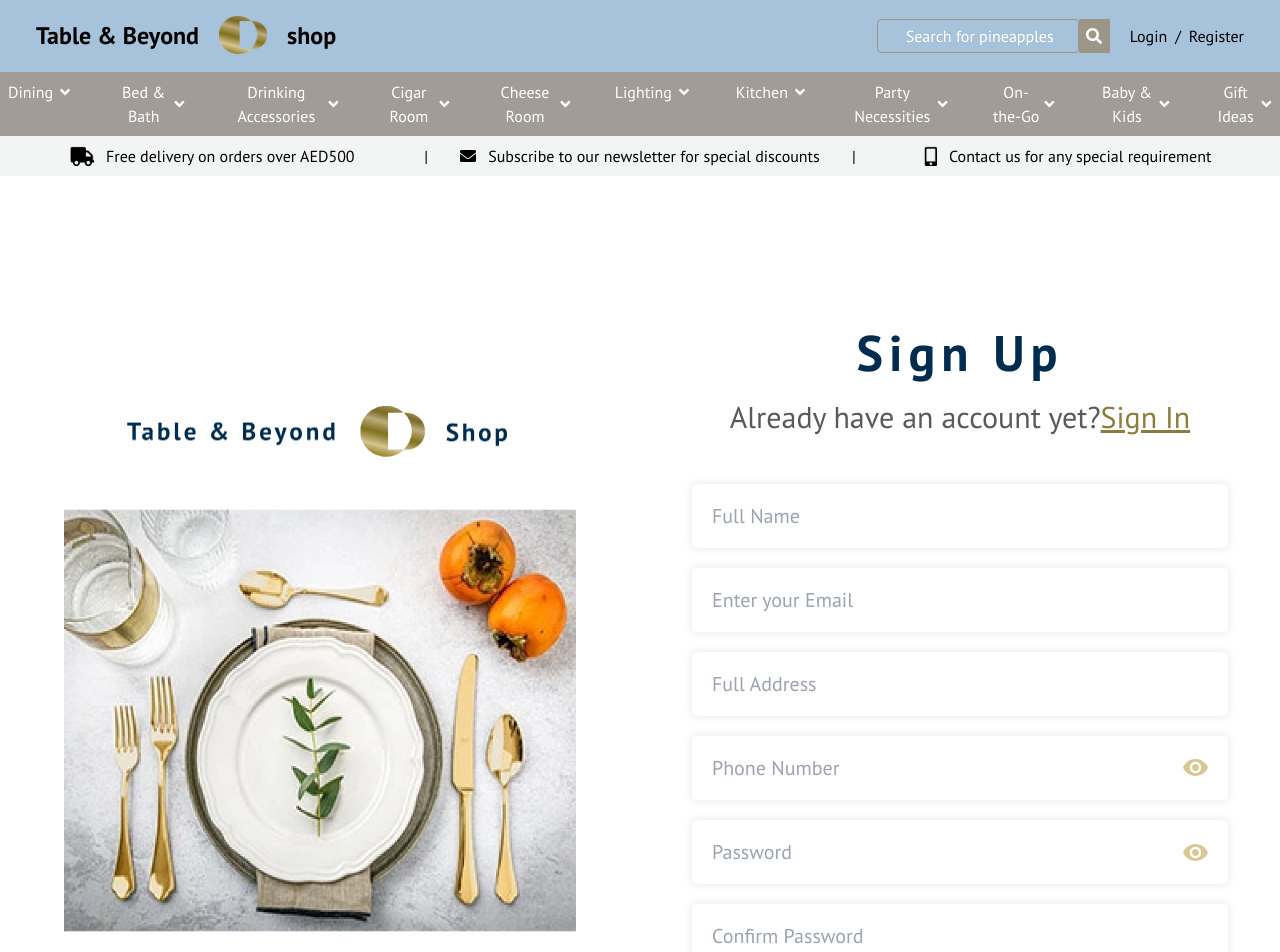
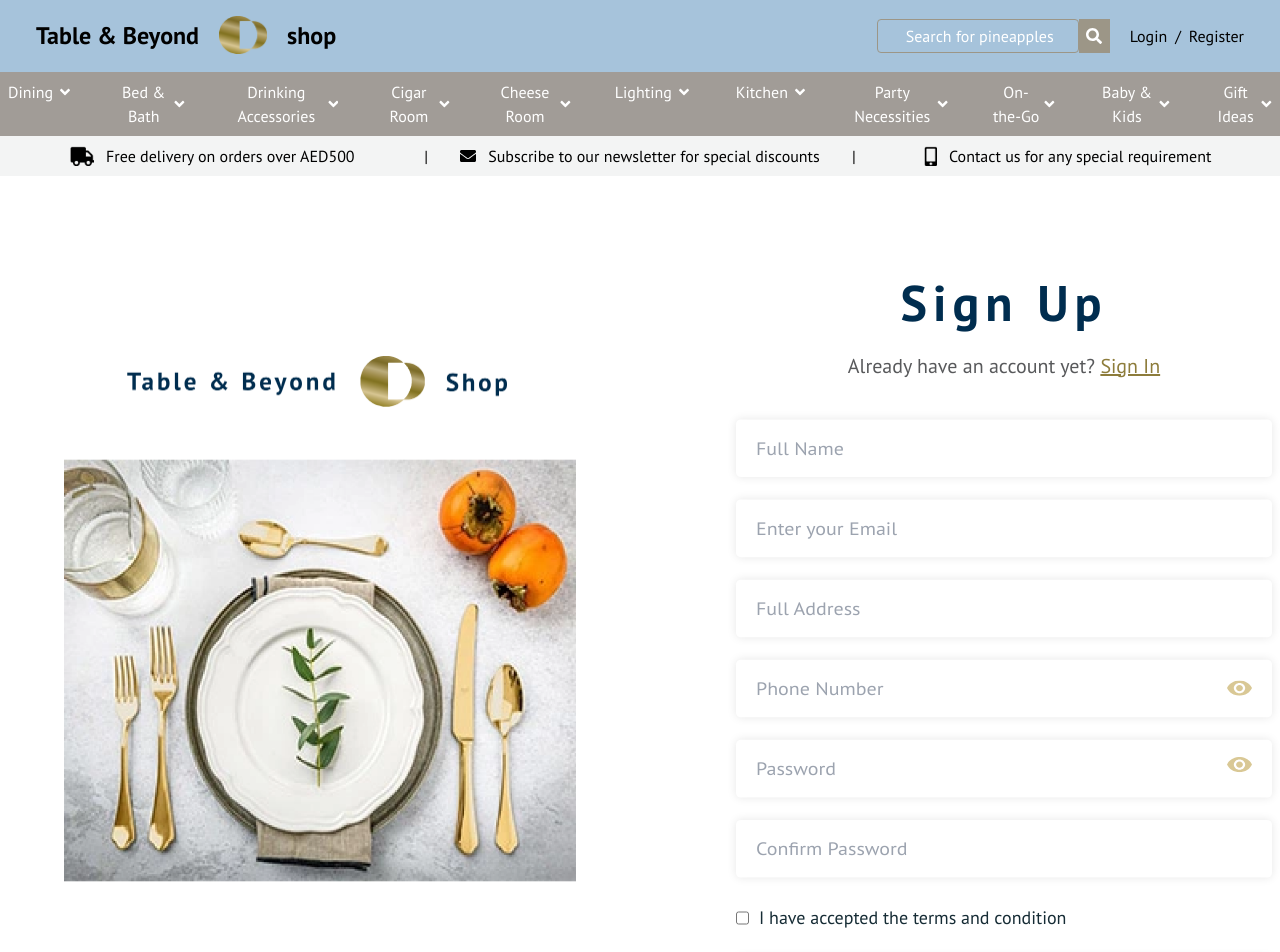
Before and after one commit to smbdzone/Tableandbeyondshop-front-end, a React (Vite) app: page /signup in a window 1280 px wide. Shown: the top 952 px of the page. Built offline with nearby package versions, Linux system fonts and the light colour scheme.

Commit message:
feat: signup changes

```diff
--- a/src/components/authComponents/RightContainer/RightContainerSignUp.jsx
+++ b/src/components/authComponents/RightContainer/RightContainerSignUp.jsx
@@ -73,20 +73,20 @@ export const RightContainerSignUp = () => {
 
 
   return (
-    <div className='w-1/2 flex flex-col  items-center '>
-            <p className='loginheading pb-[20px] '>Sign Up</p>
-            <p className='subheading pb-[50px] text-[30px]'>Already have an account yet?<span className='text-[#8D7C3B] cursor-pointer' onClick={() => navigate('/login')}><u>Sign In</u></span></p>
-            <div className='flex flex-col gap-[20px] relative'>
-                <Input type='text' placeholder='Full Name' className="h-[100px]"  value={name} onChange={(e) => setName(e.target.value)} />
+    <div className='flex flex-col ml-24  items-center '>
+            <p className='loginheading pb-[20px] text-[50px] '>Sign Up</p>
+            <p className='subheading pb-[10px] text-[20px]'>Already have an account yet? <span className='text-[#8D7C3B] cursor-pointer' onClick={() => navigate('/login')}><u>Sign In</u></span></p>
+            <div className='flex flex-col gap-[25px] relative scale-y-90'>
+                <Input type='text' placeholder='Full Name'  value={name} onChange={(e) => setName(e.target.value)} />
                 <Input type="email" placeholder="Enter your Email" value={email} onChange={(e) => setEmail(e.target.value)} />
                 <Input type='text' placeholder='Full Address' value={address} onChange={(e) => setAddress(e.target.value)} />
                 <Input type='number' placeholder='Phone Number' value={phoneNumber} onChange={(e) => setPhoneNumber(e.target.value)} />
                 <Input type={showPassword ? 'text' : 'password'} placeholder='Password' value={password} onChange={(e) => setPassword(e.target.value)} />
-                <svg xmlns="http://www.w3.org/2000/svg" width="25" height="17" viewBox="0 0 25 17" fill="none" className='absolute top-[275px] right-[20px]' onClick={() => setShowPassword(!showPassword)}>
+                <svg xmlns="http://www.w3.org/2000/svg" width="25" height="17" viewBox="0 0 25 17" fill="none" className='absolute top-[290px] right-[20px]' onClick={() => setShowPassword(!showPassword)}>
                     <path d="M12.5 5.1C11.5959 5.1 10.7287 5.45821 10.0894 6.09584C9.45008 6.73346 9.09091 7.59826 9.09091 8.5C9.09091 9.40174 9.45008 10.2665 10.0894 10.9042C10.7287 11.5418 11.5959 11.9 12.5 11.9C13.4041 11.9 14.2713 11.5418 14.9106 10.9042C15.5499 10.2665 15.9091 9.40174 15.9091 8.5C15.9091 7.59826 15.5499 6.73346 14.9106 6.09584C14.2713 5.45821 13.4041 5.1 12.5 5.1ZM12.5 14.1667C10.9931 14.1667 9.5479 13.5696 8.48235 12.5069C7.4168 11.4442 6.81818 10.0029 6.81818 8.5C6.81818 6.99711 7.4168 5.55577 8.48235 4.49306C9.5479 3.43036 10.9931 2.83333 12.5 2.83333C14.0069 2.83333 15.4521 3.43036 16.5177 4.49306C17.5832 5.55577 18.1818 6.99711 18.1818 8.5C18.1818 10.0029 17.5832 11.4442 16.5177 12.5069C15.4521 13.5696 14.0069 14.1667 12.5 14.1667ZM12.5 0C6.81818 0 1.96591 3.52467 0 8.5C1.96591 13.4753 6.81818 17 12.5 17C18.1818 17 23.0341 13.4753 25 8.5C23.0341 3.52467 18.1818 0 12.5 0Z" fill="#D9C895" />
                 </svg>
                 <Input type={showConfirmPassword ? 'text' : 'password'} placeholder='Confirm Password' value={confirmPassword} onChange={(e) => setConfirmPassword(e.target.value)} />
-                <svg xmlns="http://www.w3.org/2000/svg" width="25" height="17" viewBox="0 0 25 17" fill="none" className='absolute top-[360px] right-[20px]' onClick={() => setShowConfirmPassword(!showPassword)}>
+                <svg xmlns="http://www.w3.org/2000/svg" width="25" height="17" viewBox="0 0 25 17" fill="none" className='absolute top-[375px] right-[20px]' onClick={() => setShowConfirmPassword(!showPassword)}>
                     <path d="M12.5 5.1C11.5959 5.1 10.7287 5.45821 10.0894 6.09584C9.45008 6.73346 9.09091 7.59826 9.09091 8.5C9.09091 9.40174 9.45008 10.2665 10.0894 10.9042C10.7287 11.5418 11.5959 11.9 12.5 11.9C13.4041 11.9 14.2713 11.5418 14.9106 10.9042C15.5499 10.2665 15.9091 9.40174 15.9091 8.5C15.9091 7.59826 15.5499 6.73346 14.9106 6.09584C14.2713 5.45821 13.4041 5.1 12.5 5.1ZM12.5 14.1667C10.9931 14.1667 9.5479 13.5696 8.48235 12.5069C7.4168 11.4442 6.81818 10.0029 6.81818 8.5C6.81818 6.99711 7.4168 5.55577 8.48235 4.49306C9.5479 3.43036 10.9931 2.83333 12.5 2.83333C14.0069 2.83333 15.4521 3.43036 16.5177 4.49306C17.5832 5.55577 18.1818 6.99711 18.1818 8.5C18.1818 10.0029 17.5832 11.4442 16.5177 12.5069C15.4521 13.5696 14.0069 14.1667 12.5 14.1667ZM12.5 0C6.81818 0 1.96591 3.52467 0 8.5C1.96591 13.4753 6.81818 17 12.5 17C18.1818 17 23.0341 13.4753 25 8.5C23.0341 3.52467 18.1818 0 12.5 0Z" fill="#D9C895" />
                 </svg>
             </div>
@@ -100,24 +100,28 @@ export const RightContainerSignUp = () => {
                 justifyContent: "space-between",
                 width: "536px",
             }}>
-                <div className='flex '>
-                    <input type="checkbox" name="" id="" />
+                <div className='flex pb-6 '>
+                    <input  type="checkbox" name="" id="" />
                     <p style={{
                         color: "#162C35",
                         fontFamily: "PT Sans",
                         fontSize: "18px",
                         fontWeight: "400px",
                         fontStyle: "normal",
-                        lineHeight: "80px",
+                        lineHeight: "30px",
+                        marginLeft: "10px",
+                        // paddingBottom: "30px",
 
-                    }}>I have accepted the terms and condition</p>
+                    }}> I have accepted the terms and condition</p>
                 </div>
             </div>
+            <div className='pb-20'>
             <Button text="SIGN UP" onClick={handleClick} />
             {/* {showModal ? <div className='mt-[100px] '>
                 <input type="text" value={otp} onChange={handleChangeText} />
                 <button type='submit' onClick={() => verifyOtp(otp)}>Verify otp</button>
             </div> : ""} */}
+            </div>
 
         </div>
   )
--- a/src/pages/SignUp/SignUp.jsx
+++ b/src/pages/SignUp/SignUp.jsx
@@ -15,7 +15,7 @@ const SignUp = () => {
         <Navbar/>
         <MegaNav />
         <ContactBar />
-        <div className='flex flex-row mt-[150px]'>
+        <div className='flex flex-row mt-[100px]'>
             <LeftContainerSignUp src={dish}/>
             <RightContainerSignUp />
         </div>
```
